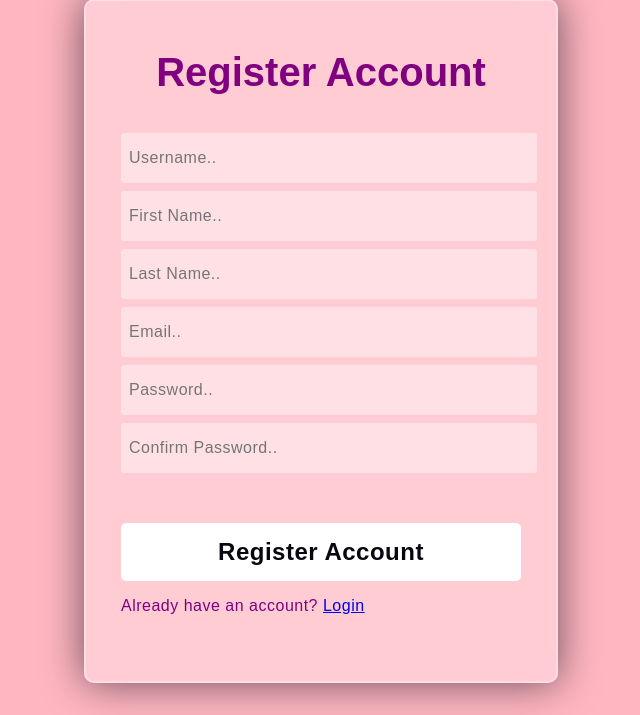
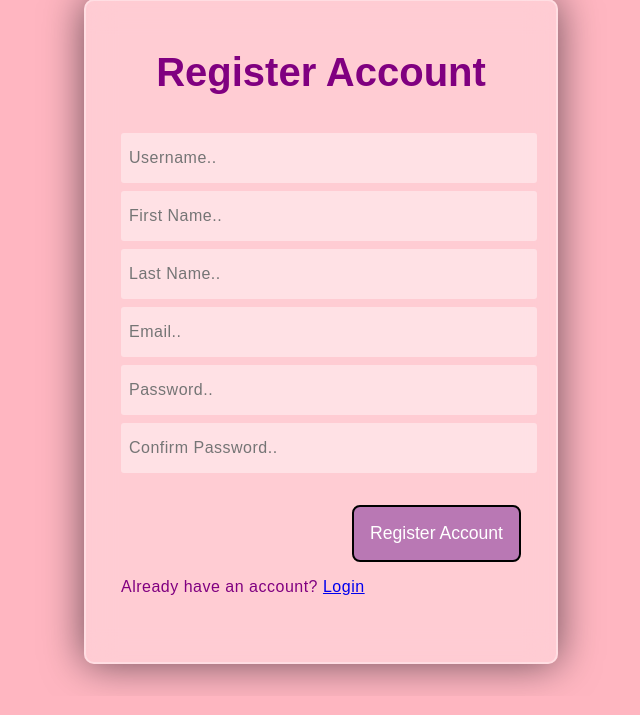
Before and after one commit to rramola/DatingApp, a Django app: page /register/ in a window 1280 px wide. Shown: the part 421-1136 px from the top of the page, without its empty margins (319-959 px from the left). After the commit the page ends 1112 px from the top, so only its background shows below. Run offline with Django 5.2, Linux system fonts and the light colour scheme; some web fonts are replaced.

Commit message:
button styles

```diff
--- a/app/static/styles.css
+++ b/app/static/styles.css
@@ -197,21 +211,19 @@ padding-bottom: 2rem;
     outline: 7px solid #0001;
 }
 
-
+#register_account_button_container{
+    text-align: right;
+}
 #register_button {
-    margin-top: 3.1rem;
-    width: 100%;
-    background-color: #ffffff;
-    color: #080710;
-    padding: 15px 0;
-    font-size:1.5rem;
-    font-weight: 600;
-    border-radius: 5px;
+    justify-content: right;
+    border-radius: .5rem;
+    border:2px black solid;
+    background-color: rgb(185, 120, 180);
+    font-size: 1.1rem;
+    padding: 1rem;
     cursor: pointer;
-    font-family: "Poppins", sans-serif;
-    letter-spacing: 0.5px;
-    outline: none;
-    border: none;
+    margin-top: 2rem;
+    color: white;
   }
 
   #registration_page_login_link{
--- a/app/templates/dating_form.html
+++ b/app/templates/dating_form.html
@@ -102,7 +102,7 @@
                   {% endfor %}
                   <div class="columns">
                     <div class="row">
-                      <div class="columns more">
+                      <div id="dating_form_button_container">
                         <input class="btn1" type="submit" value="Submit" id="dating_form_button">
                       </div>
                     </div>
--- a/app/templates/login.html
+++ b/app/templates/login.html
@@ -9,8 +9,10 @@
         <input type="text" name="username" placeholder="Username..">
         <label for="Password">Password</label>
         <input type="password" name="password" placeholder="Password..">
-        <button type="submit" class="submit-button" id="login-submit-button">Login</button>
-        <p>Don't have an account? <a href={% url "register"%}>Register</a></p>
+        <div id="login_button_container">
+            <button type="submit" class="submit-button" id="login-submit-button">Login</button>
+        </div>
+            <p>Don't have an account? <a href={% url "register"%}>Register</a></p>
     </form>
 </div>
 {% endblock content %}
--- a/app/templates/personality_form.html
+++ b/app/templates/personality_form.html
@@ -142,7 +142,7 @@
                   <div class="row align-items">
                     <div class="collums">
                       <div class="row">
-                        <div class="colllums more">
+                        <div id="personality_form_button_container">
 
                           <input class="btn1" type="submit" value="Submit" id="personality_form_button" >
                         </div>
--- a/app/templates/register.html
+++ b/app/templates/register.html
@@ -45,7 +45,7 @@
           {{form.password2}}
         </div>
 
-        <div class="d-flex justify-content-center mt-3 login_container">
+        <div id="register_account_button_container">
           <input
             class="btn login_btn"
             type="submit"
```
Also changed, not shown: other parts of app/static/styles.css (+39 -16 lines), db.sqlite3.
